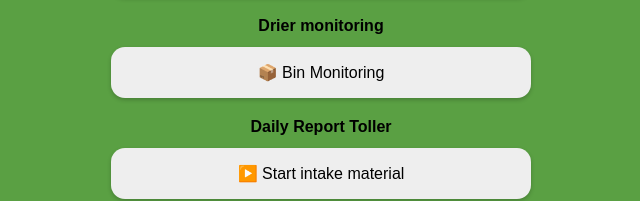
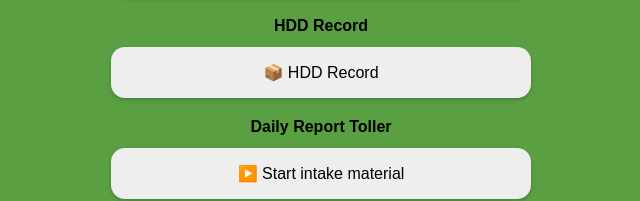
Before and after one commit to PlantADV-id/Drier, a plain HTML site: page index.html in a window 1280 px wide. Shown: the part 388-589 px from the top of the page, 319-959 px from the left. Drawn offline with Linux system fonts and the light colour scheme.

Commit message:
index.html

```diff
--- a/index.html
+++ b/index.html
@@ -101,15 +101,15 @@ body {
   <!-- SOP DRIER -->
   <div class="section">Drier Rules</div>
 
-  <a class="btn" href="https://drive.google.com/file/d/1f8mhZZ4Kp17jvA2sqfSnqt7J9RjujdV7/view?usp=drive_link">
+  <a class="btn" href="https://drive.google.com/file/d/17V2SludF6HlvWYbHTE3GCcN506SJl51m/view?usp=sharing">
     📋 Drier Rules
   </a>
 
-  <!-- DRIER MONITORING -->
-  <div class="section">Drier monitoring</div>
+  <!-- HDD RECORD -->
+  <div class="section">HDD Record</div>
 
-  <a class="btn" href="https://script.google.com/macros/s/AKfycbzfm3FMeTkQIQgvSxTjyDq8vLIao7kq9yMK9dtmmUezG_uyjICm3WTwaVOCiiFXkn7k3g/exec">
-    📦 Bin Monitoring
+  <a class="btn" href="https://script.google.com/macros/s/AKfycbzsxe8xZYxkXEOsV5u35lIGfBV7ggfr2_sMlmyfi6QJ0mEPOVphL1IauLkATZIXTFn2pw/exec">
+    📦 HDD Record
   </a>
 
   <!-- DAILY REPORT -->
```
